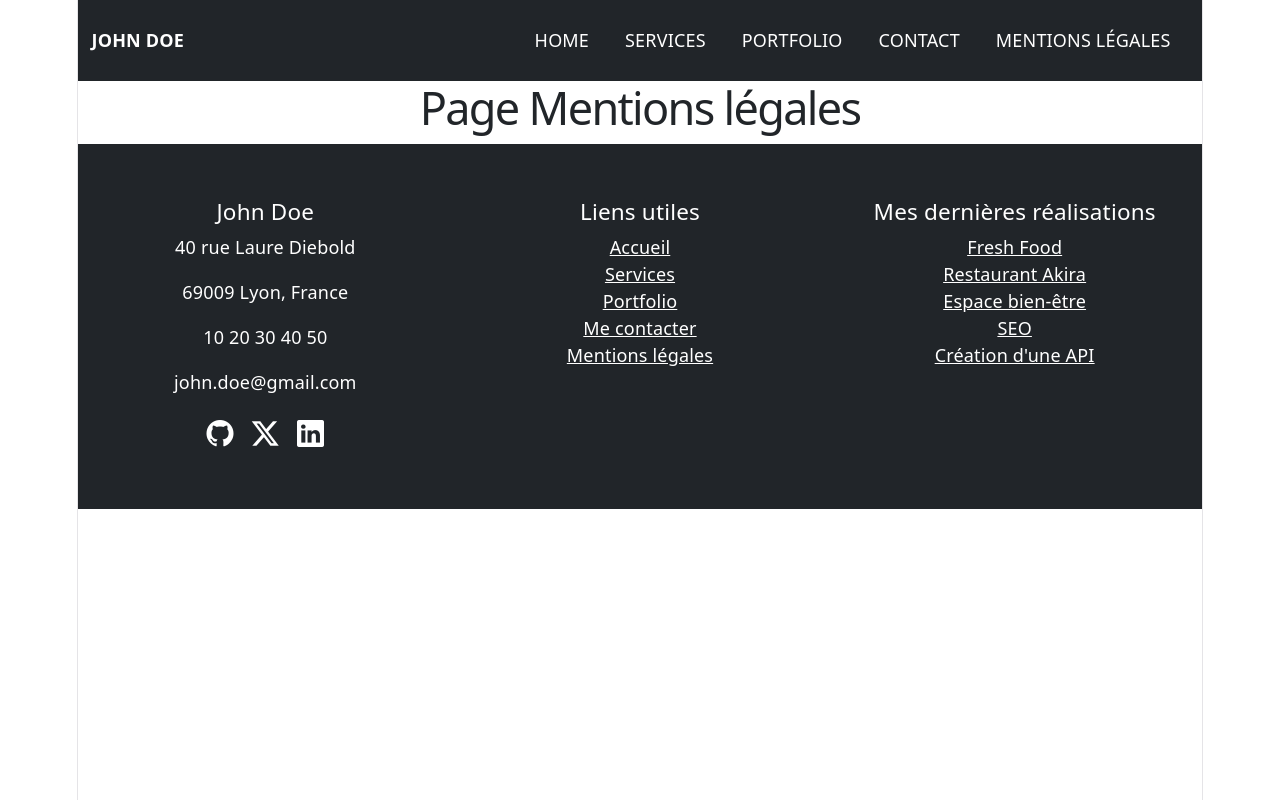
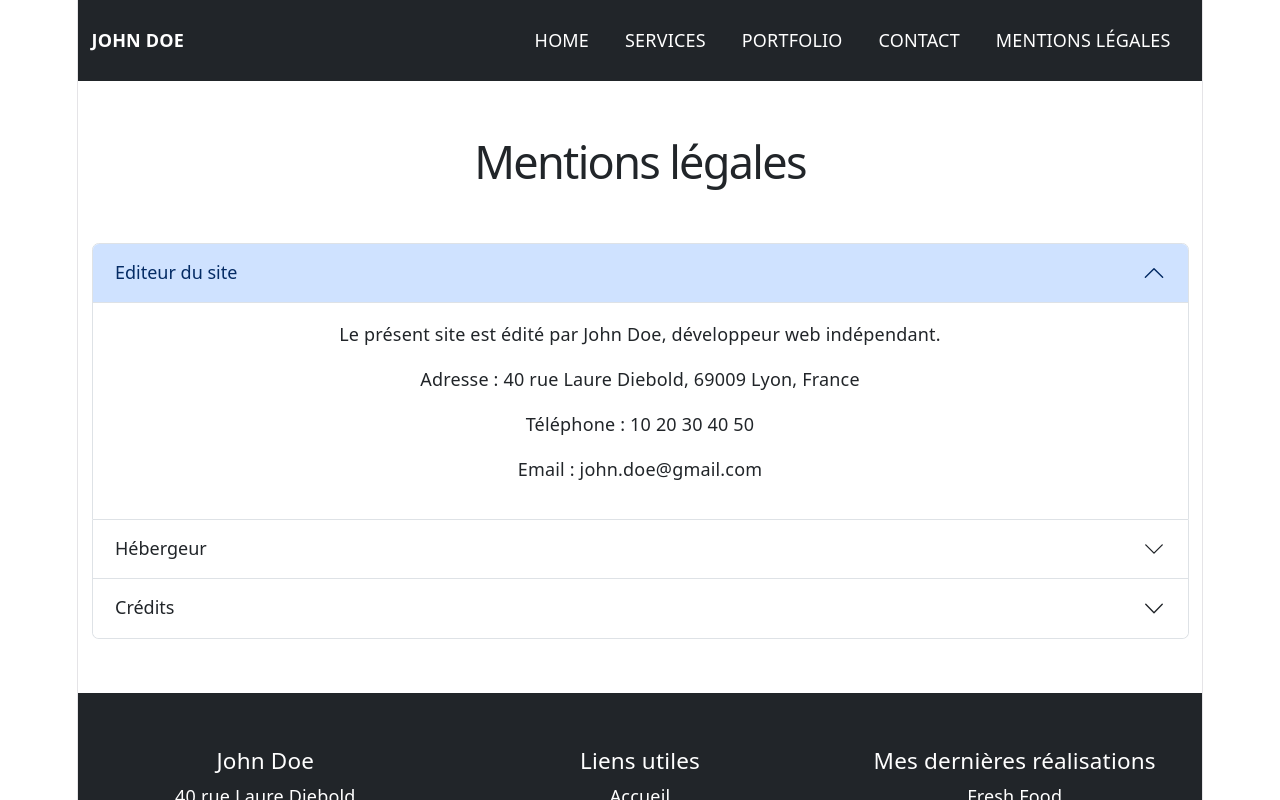
Before and after one commit to Sach0Mastro/portfolio-John-Doe, a React (Vite) app: page /mentions-legales in a window 1280 px wide. Shown: the top 800 px of the page. Built offline with nearby package versions, Linux system fonts and the light colour scheme.

Commit message:
Ajout de la page Mentions legales avec accordeon et balise noindex

```diff
--- a/src/pages/MentionsLegales.jsx
+++ b/src/pages/MentionsLegales.jsx
@@ -1,7 +1,67 @@
+import { useEffect } from 'react';
+import { Accordion } from 'react-bootstrap';
+
 function MentionsLegales() {
+  useEffect(() => {
+    const metaRobots = document.createElement('meta');
+    metaRobots.name = 'robots';
+    metaRobots.content = 'noindex, nofollow';
+    document.head.appendChild(metaRobots);
+
+    return () => {
+      document.head.removeChild(metaRobots);
+    };
+  }, []);
+
   return (
-    <div>
-      <h1>Page Mentions légales</h1>
+    <div className="container py-5">
+      <h1 className="text-center mb-5">Mentions légales</h1>
+
+      <Accordion defaultActiveKey="0">
+
+        <Accordion.Item eventKey="0">
+          <Accordion.Header>Editeur du site</Accordion.Header>
+          <Accordion.Body>
+            <p>Le présent site est édité par John Doe, développeur web indépendant.</p>
+            <p>Adresse : 40 rue Laure Diebold, 69009 Lyon, France</p>
+            <p>Téléphone : 10 20 30 40 50</p>
+            <p>Email : john.doe@gmail.com</p>
+          </Accordion.Body>
+        </Accordion.Item>
+
+        <Accordion.Item eventKey="1">
+          <Accordion.Header>Hébergeur</Accordion.Header>
+          <Accordion.Body>
+            <p>Ce site est hébergé par GitHub Pages.</p>
+            <p>GitHub, Inc. — 88 Colin P Kelly Jr St, San Francisco, CA 94107, États-Unis</p>
+          </Accordion.Body>
+        </Accordion.Item>
+
+        <Accordion.Item eventKey="2">
+          <Accordion.Header>Crédits</Accordion.Header>
+          <Accordion.Body>
+            <p>
+              Ce site a été réalisé par John Doe, étudiant au{' '}
+              <a href="https://www.lecfe.fr" target="_blank" rel="noopener nofollow">
+                Centre Européen de formation
+              </a>.
+            </p>
+            <p>
+              Les images utilisées sur ce site sont libres de droits et ont été obtenues sur le site{' '}
+              <a href="https://pixabay.com" target="_blank" rel="noopener nofollow">
+                Pixabay
+              </a>.
+            </p>
+            <p>
+              La favicon de ce site a été fournie par{' '}
+              <a href="https://www.flaticon.com/de/kostenlose-icons/john-doe" target="_blank" rel="noopener nofollow">
+                John doe Icons erstellt von Freepik - Flaticon
+              </a>.
+            </p>
+          </Accordion.Body>
+        </Accordion.Item>
+
+      </Accordion>
     </div>
   );
 }
```
